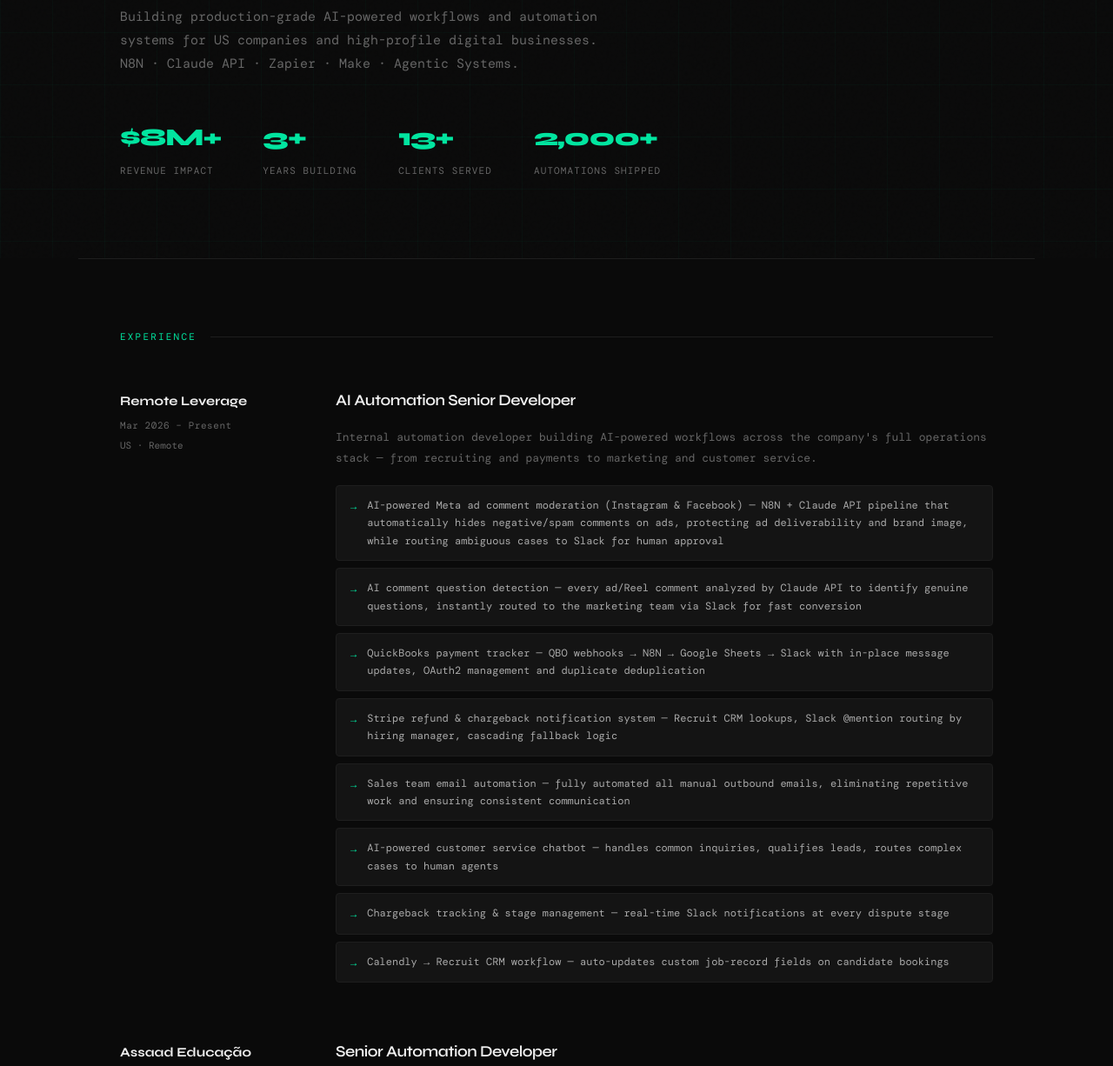
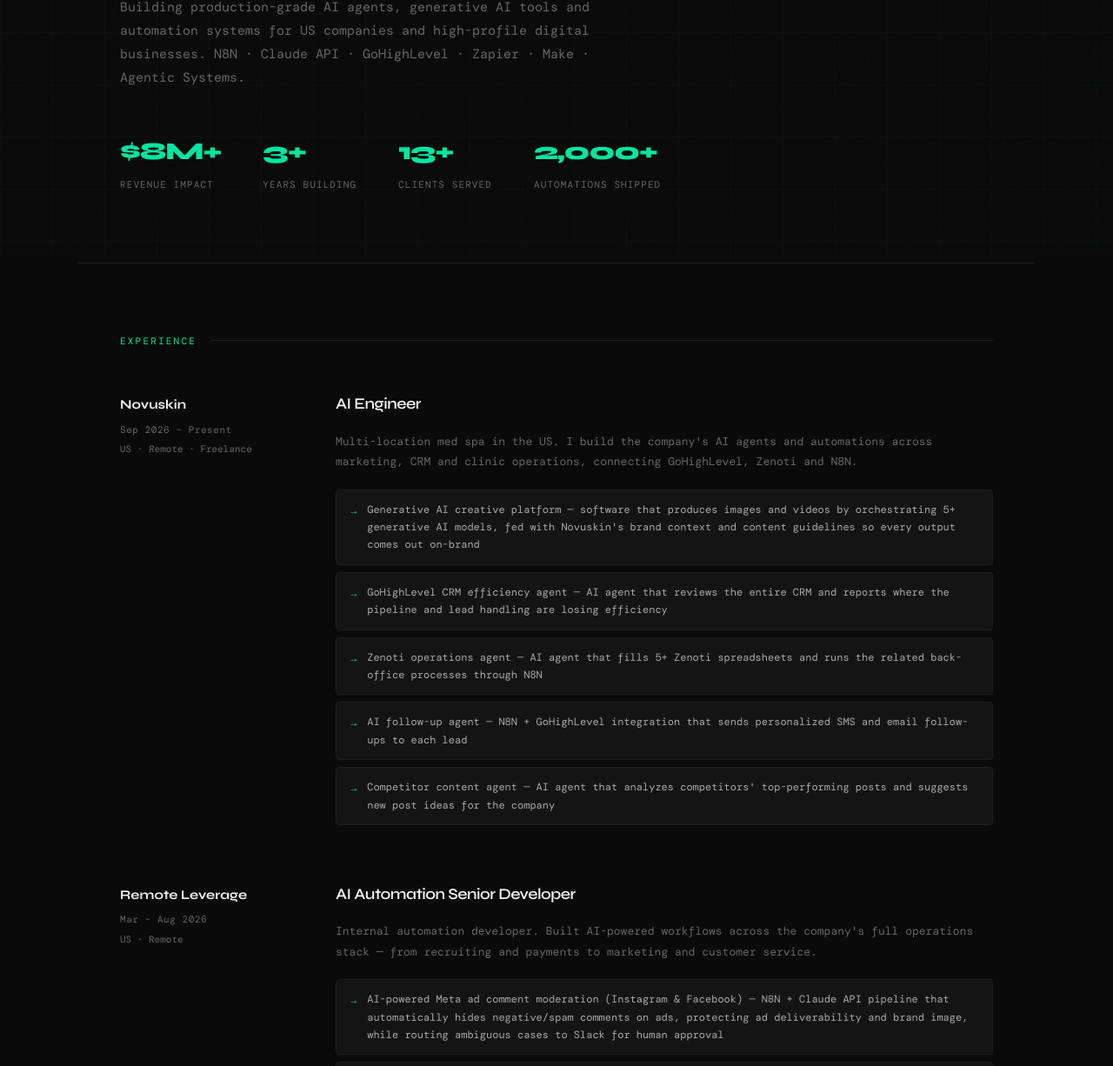
Before and after one commit to iansalva222/complet_portfolio, a plain HTML site: page index.html in a window 1280 px wide. Shown: the part 503-1729 px from the top of the page at 87% size. Drawn offline with nearby package versions, Linux system fonts and the light colour scheme; a web font is replaced by a local one.

Commit message:
Add files via upload

```diff
--- a/index.html
+++ b/index.html
@@ -481,7 +481,7 @@
     <span>Developer.</span>
   </h1>
   <p class="hero-sub">
-    Building production-grade AI-powered workflows and automation systems for US companies and high-profile digital businesses. N8N · Claude API · Zapier · Make · Agentic Systems.
+    Building production-grade AI agents, generative AI tools and automation systems for US companies and high-profile digital businesses. N8N · Claude API · GoHighLevel · Zapier · Make · Agentic Systems.
   </p>
   <div class="hero-stats">
     <div class="stat">
@@ -507,16 +507,36 @@
 <section id="experience">
   <div class="section-label">Experience</div>
 
+  <!-- Novuskin -->
+  <div class="exp-item">
+    <div class="exp-meta">
+      <div class="exp-company">Novuskin</div>
+      <div class="exp-period">Sep 2026 – Present</div>
+      <div class="exp-location">US · Remote · Freelance</div>
+    </div>
+    <div>
+      <div class="exp-role">AI Engineer</div>
+      <div class="exp-desc">Multi-location med spa in the US. I build the company's AI agents and automations across marketing, CRM and clinic operations, connecting GoHighLevel, Zenoti and N8N.</div>
+      <div class="exp-automations">
+        <div class="automation-item">Generative AI creative platform — software that produces images and videos by orchestrating 5+ generative AI models, fed with Novuskin's brand context and content guidelines so every output comes out on-brand</div>
+        <div class="automation-item">GoHighLevel CRM efficiency agent — AI agent that reviews the entire CRM and reports where the pipeline and lead handling are losing efficiency</div>
+        <div class="automation-item">Zenoti operations agent — AI agent that fills 5+ Zenoti spreadsheets and runs the related back-office processes through N8N</div>
+        <div class="automation-item">AI follow-up agent — N8N + GoHighLevel integration that sends personalized SMS and email follow-ups to each lead</div>
+        <div class="automation-item">Competitor content agent — AI agent that analyzes competitors' top-performing posts and suggests new post ideas for the company</div>
+      </div>
+    </div>
+  </div>
+
   <!-- Remote Leverage -->
   <div class="exp-item">
     <div class="exp-meta">
       <div class="exp-company">Remote Leverage</div>
-      <div class="exp-period">Mar 2026 – Present</div>
+      <div class="exp-period">Mar – Aug 2026</div>
       <div class="exp-location">US · Remote</div>
     </div>
     <div>
       <div class="exp-role">AI Automation Senior Developer</div>
-      <div class="exp-desc">Internal automation developer building AI-powered workflows across the company's full operations stack — from recruiting and payments to marketing and customer service.</div>
+      <div class="exp-desc">Internal automation developer. Built AI-powered workflows across the company's full operations stack — from recruiting and payments to marketing and customer service.</div>
       <div class="exp-automations">
         <div class="automation-item">AI-powered Meta ad comment moderation (Instagram & Facebook) — N8N + Claude API pipeline that automatically hides negative/spam comments on ads, protecting ad deliverability and brand image, while routing ambiguous cases to Slack for human approval</div>
         <div class="automation-item">AI comment question detection — every ad/Reel comment analyzed by Claude API to identify genuine questions, instantly routed to the marketing team via Slack for fast conversion</div>
@@ -573,6 +593,10 @@
 <section id="clients">
   <div class="section-label">Notable Clients</div>
   <div class="clients-grid">
+    <div class="client-card">
+      <div class="client-name">Novuskin</div>
+      <div class="client-niche">Multi-location Med Spa · US</div>
+    </div>
     <div class="client-card">
       <div class="client-name">Chef Marcelo Horta</div>
       <div class="client-niche">Food & Lifestyle · 1.1M followers</div>
@@ -635,6 +659,9 @@
     <div class="stack-item">OpenAI API</div>
     <div class="stack-item">Claude Code</div>
     <div class="stack-item">Cursor</div>
+    <div class="stack-item">GoHighLevel</div>
+    <div class="stack-item">Zenoti</div>
+    <div class="stack-item">Generative AI (Image & Video)</div>
     <div class="stack-item">Meta Graph API</div>
     <div class="stack-item">Stripe API</div>
     <div class="stack-item">QuickBooks API</div>
@@ -688,7 +715,7 @@
   </div>
   <div class="footer-right">
     AI Automation Developer<br/>
-    N8N · Claude API · Zapier · Make
+    N8N · Claude API · GoHighLevel · Zapier · Make
   </div>
 </footer>
 
```
